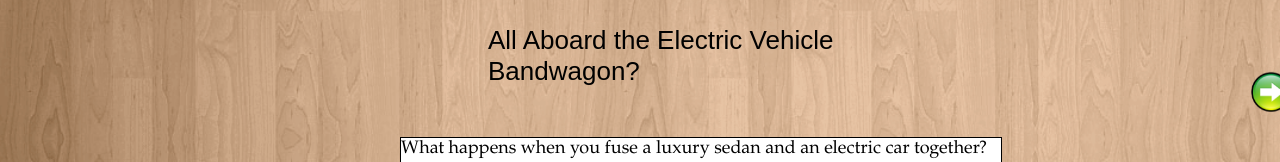
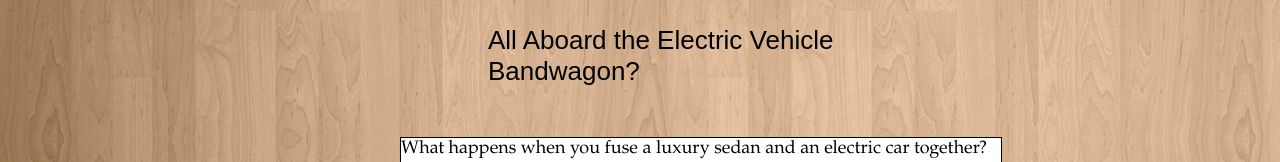
Before and after one commit to amin-niri/courseproject2, a plain HTML site: page product pages/productinfo10.html in a window 1280 px wide. Shown: the part 456-618 px from the top of the page. Drawn offline with nearby package versions, Linux system fonts and the light colour scheme; files that its build step writes are made by us from their sources.

Commit message:
update
update

```diff
--- a/product pages/productinfo10.html
+++ b/product pages/productinfo10.html
@@ -102,7 +102,7 @@ margin-top: -830px;
 		With green innovations such as the Model S, we can definitely look towards a green future of driving. This product illustrates how computer science has been able to connect to the field of environmental sustainability. Considering the fact that vehicles are a globally significant component of everyone's lives, this product tackles this component and gives it a green makeover. With such technologies and merging of disciplines, one can be hopeful of a future that serves to conserve and sustain our natural surroundings and resources.
 	</div>
 	<br><br>
-		 <div class="nextright"><a href="productinfo6.html"> <img id="randomid" src="next.jpg"/> </a> </div>
+
 
 
 
```
